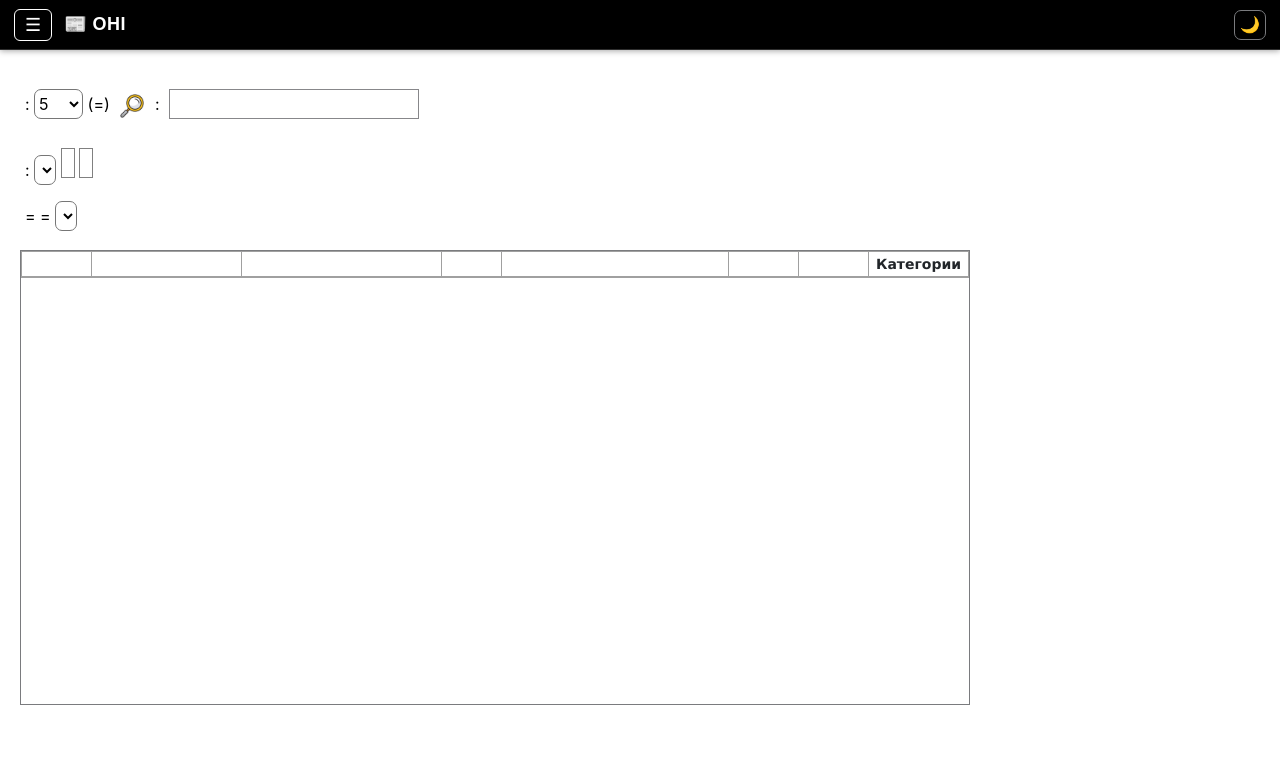
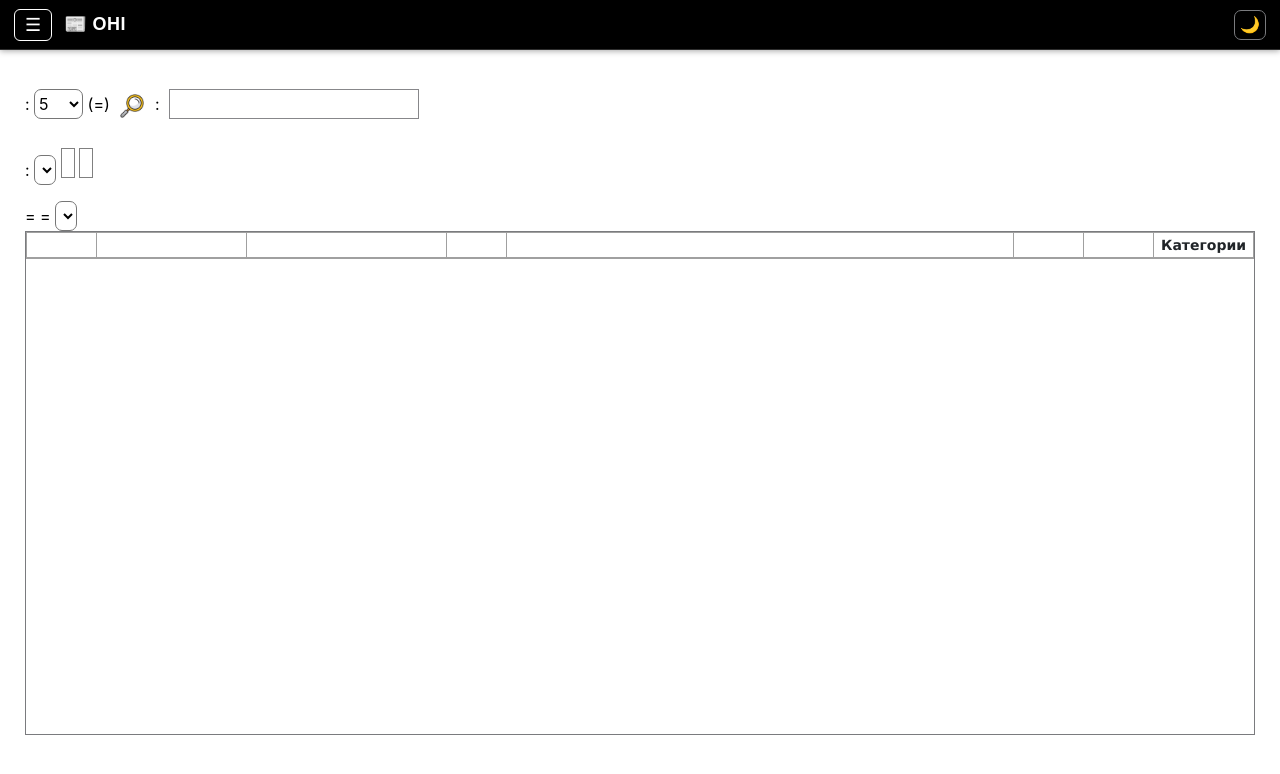
Before and after one commit to demidovsi/OHI, a Flask app: template web/templates/rss.html in a window 1280 px wide. Shown: the top 774 px of the page. Run offline with Flask 3, Linux system fonts and the light colour scheme; the template is opened without the code that fills it, so the values that code supplies are empty; some libraries are stand-ins or nearby versions.

Commit message:
rss: адаптивная flex-раскладка вместо жёстких left:Npx, версия +1
Раньше .left/.right/.data/.pages/.upr/.param были position:absolute с
фиксированными пиксельными left/top - не реагировали на push
закреплённой панели меню и обрезались на нешироких окнах.

- web/templates/rss.html: .left и .right обёрнуты в новый .body-row
- web/static/css/rss.css: вся раскладка переведена на вложенный flex
  (form -> column: .top + .body-row; .body-row -> row: .left + .right).
  Список - гибкая ширина, панель коррекции - фиксированные 420px, но
  без хардкода left. #table_rss получил min-width:950px (Bootstrap
  .table:width:100% иначе сжимал бы колонки вместо горизонтального
  скролла у .data), #th_description - min-width вместо width (тянется,
  забирая свободное место, как было исходно)
- web/static/css/base.css: .container сбрасывает max-width/width -
  имя класса совпадает с Bootstrap .container (max-width:1140px),
  который незаметно ограничивал ширину контента на широких экранах
- form получил дополнительный отступ снизу (45px) под #user_name
  (position:fixed; bottom:5px; right:5px) - иначе .right вылезал
  из-под этого виджета

web: version 1.3.3 -> 1.3.4

Co-Authored-By: Claude Sonnet 5 <noreply@anthropic.com>
Claude-Session: https://claude.ai/code/session_01QNX66hDbzBxJdAEjUCma2U

```diff
--- a/web/common.py
+++ b/web/common.py
@@ -15,7 +15,7 @@ import config
 import colors
 from ohi_shared.text_utils import decode, encode, str1000, get_duration  # noqa: F401
 
-version = 'version 1.3.3 - 08.09.2026'  # версия программы вэб сайта
+version = 'version 1.3.4 - 08.09.2026'  # версия программы вэб сайта
 app_lang = 'ru'
 current_path = ''
 
--- a/web/static/css/base.css
+++ b/web/static/css/base.css
@@ -148,6 +148,14 @@ thead th {
     padding-top: 50px;
     margin: 10px;
     overflow:auto;
+    /* Имя класса совпадает с Bootstrap .container, у которого свой max-width
+       по брейкпоинтам (например 1140px) - без сброса это незаметно ограничивало
+       ширину контента на широких экранах (никто раньше не упирался в этот
+       предел явно, т.к. большинство страниц и так уже 'жёстко' по ширине
+       узкие, а нежёсткие/flex-раскладки вроде rss.css - только начали
+       появляться). */
+    max-width: none;
+    width: auto;
 }
 
 #user_name {
--- a/web/static/css/rss.css
+++ b/web/static/css/rss.css
@@ -1,53 +1,61 @@
-/* Эта форма - жёсткая пиксельная раскладка (например .right ниже: left:1000px),
-   не умеет сжиматься под push закреплённой панели меню (menu2.css:
-   body.with-sidebar добавляет padding-left) - на нешироких окнах это либо
-   обрезает контент, либо вызывает горизонтальный/вертикальный скролл.
-   Поэтому на этой странице панель просто ложится поверх формы (как было
-   до появления push), а не сдвигает её. */
-body.with-sidebar {
-    padding-left: 0;
+/* Раскладка - как у logs.css (form/.datas без явного left, т.е. по обычному
+   потоку, ширина сама берётся из реально доступного места), но с сохранением
+   двух колонок (список + форма коррекции справа) - через flex, а не через
+   position:absolute с фиксированным left:1000px, как было раньше. Старый
+   вариант не подстраивался под ширину контейнера (не реагировал на push
+   закреплённой панели меню, обрезался на нешироких окнах). Теперь ширины
+   считаются от реально доступного места - не ломается ни от панели, ни от
+   размера окна. */
+form {
+    display: flex;
+    flex-direction: column;
+    /* Занимаем всю доступную высоту (как раньше - весь viewport), за вычетом
+       .container сверху и снизу (padding-top:50px + margin:10px*2, base.css)
+       и ещё 45px снизу под #user_name (include/select_language.html, base.css:
+       position:fixed; bottom:5px; right:5px) - без этого запаса .right
+       растягивался до самого низа viewport и вылезал из-под него. */
+    height: calc(100vh - 70px - 45px);
 }
 
 .top {
+    flex: 0 0 auto;
     width: 850px;
     min-width: 850px;
-    _border: 3px solid gray; /* Параметры рамки */
+}
+
+.body-row {
+    flex: 1 1 auto;
+    display: flex;
+    flex-direction: row;
+    gap: 12px;
+    min-height: 0; /* иначе flex-элементы не сжимаются и .data/.param не скроллятся, а растягивают страницу */
 }
 
 .left {
-    position: absolute;
-    left: 20px;
-    top: 240px;
-    width: 950px;
-    bottom: 50px;
-    _border: 3px solid gray; /* Параметры рамки */
-    _overflow: auto; /* Добавляем скроллбар, если контент не помещается */
+    flex: 1 1 auto;
+    min-width: 0;
+    display: flex;
+    flex-direction: column;
 }
 
 .data {
-    position: absolute;
-    left: 0px;
-    top: 10px;
-    width: 950px;
-    bottom: 45px;
+    flex: 1 1 auto;
+    min-height: 0;
     border: 1px solid #7a7b7e; /* Параметры рамки */
     overflow: auto; /* Добавляем скроллбар, если контент не помещается */
 }
 
-.pages{
-    position: absolute;
-    bottom: 0px;
+.pages {
+    flex: 0 0 auto;
     padding-top: 10px;
     padding-left: 30px;
 }
 
 .right {
-    position: absolute;
-    left: 1000px;
-    top: 100px;
-    width: 420px;
-    _height: 750px;
-    bottom: 50px;
+    flex: 0 0 420px;
+    display: flex;
+    flex-direction: column;
+    min-height: 0;
     border: 1px solid #7a7b7e; /* Параметры рамки */
     overflow: auto;
 }
@@ -55,27 +63,30 @@ body.with-sidebar {
 #table_rss {
     border-collapse: collapse; /* Убираем двойные линии между ячейками */
     _border: 1px solid #7a7b7e; /* Параметры рамки */
+    /* Bootstrap .table задаёт width:100% - при узком .data (flex, гибкая
+       ширина) это сжимало бы колонки вместо горизонтального скролла.
+       min-width - тот же минимум, что раньше был жёстко на .data (950px) -
+       ниже него включается overflow:auto у .data, а не сжатие столбцов. */
+    min-width: 950px;
 }
 
 #th_id { width: 70px;}
 #th_name { width: 150px;}
 #th_url { width: 200px;}
 #th_lang { width: 50px;}
+#th_description { min-width: 220px;} /* растягивается, забирая свободное место - как было исходно */
 #th_type { width: 70px;}
 #th_article { width: 70px;}
 #th_categories { width: 100px; }
 
 .upr {
-    position: absolute;
+    flex: 0 0 auto;
     padding: 5px;
-    z-index: 1;
 }
 
 .param {
-    padding: 5px;
-    position: absolute;
-    top: 30px;
-    bottom: 0px;
+    flex: 1 1 auto;
+    min-height: 0;
     padding: 10px;
     overflow: auto;
 }
--- a/web/templates/rss.html
+++ b/web/templates/rss.html
@@ -36,6 +36,7 @@
             </select>
         </div>
     </div>  <!-- top -->
+    <div class="body-row">
     <div class="left">
             <div class="data">
                     <table id="table_rss" class="table table-sm table-bordered">
@@ -199,6 +200,7 @@
             </div> <!-- param -->
         </div>  <!-- right -->
     {% endif %}
+    </div>  <!-- body-row -->
 </form>
 {% endblock %}
 
```
